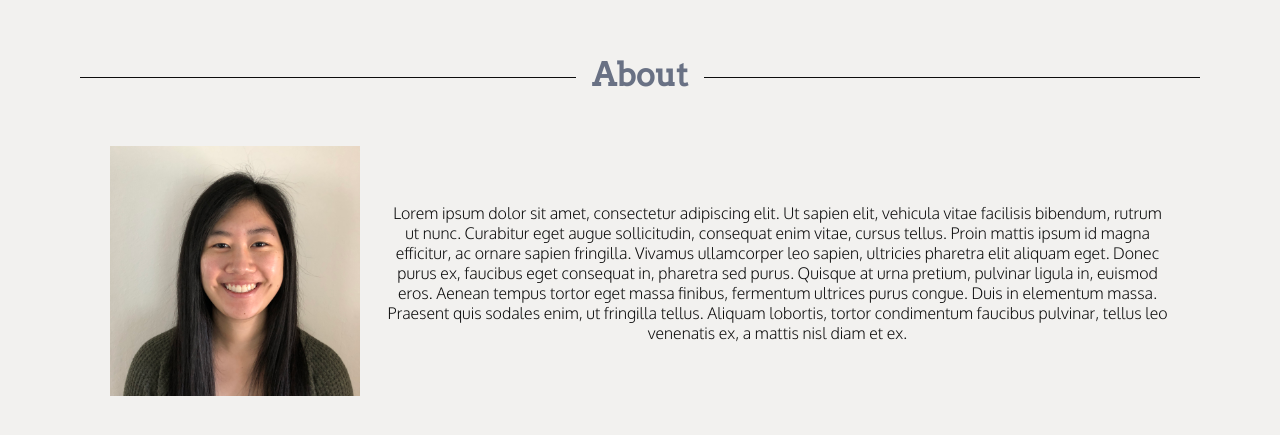
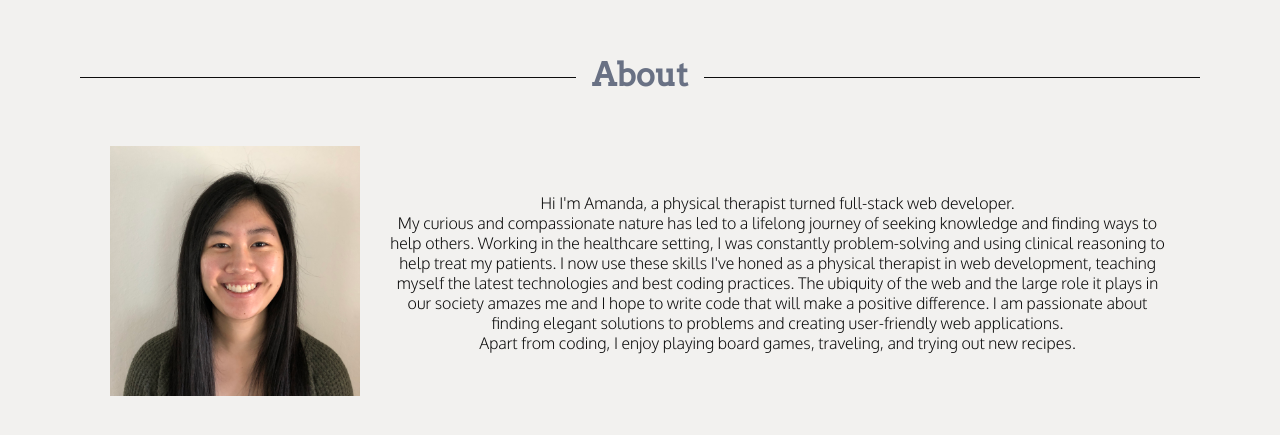
Before and after one commit to amandakso/amandakso.github.io, a React (Create React App) app: page / in a window 1280 px wide. Shown: the part 852-1287 px from the top of the page. Built offline with nearby package versions, Linux system fonts and the light colour scheme.

Commit message:
add details to about section

```diff
--- a/src/components/About.js
+++ b/src/components/About.js
@@ -9,17 +9,21 @@ export default function About() {
       </div>
       <div className="about-item">
         <p>
-          Lorem ipsum dolor sit amet, consectetur adipiscing elit. Ut sapien
-          elit, vehicula vitae facilisis bibendum, rutrum ut nunc. Curabitur
-          eget augue sollicitudin, consequat enim vitae, cursus tellus. Proin
-          mattis ipsum id magna efficitur, ac ornare sapien fringilla. Vivamus
-          ullamcorper leo sapien, ultricies pharetra elit aliquam eget. Donec
-          purus ex, faucibus eget consequat in, pharetra sed purus. Quisque at
-          urna pretium, pulvinar ligula in, euismod eros. Aenean tempus tortor
-          eget massa finibus, fermentum ultrices purus congue. Duis in elementum
-          massa. Praesent quis sodales enim, ut fringilla tellus. Aliquam
-          lobortis, tortor condimentum faucibus pulvinar, tellus leo venenatis
-          ex, a mattis nisl diam et ex.
+          Hi I&apos;m Amanda, a physical therapist turned full-stack web
+          developer.
+          <br />
+          My curious and compassionate nature has led to a lifelong journey of
+          seeking knowledge and finding ways to help others. Working in the
+          healthcare setting, I was constantly problem-solving and using
+          clinical reasoning to help treat my patients. I now use these skills
+          I&apos;ve honed as a physical therapist in web development, teaching
+          myself the latest technologies and best coding practices. The ubiquity
+          of the web and the large role it plays in our society amazes me and I
+          hope to write code that will make a positive difference. I am
+          passionate about finding elegant solutions to problems and creating
+          user-friendly web applications. <br />
+          Apart from coding, I enjoy playing board games, traveling, and trying
+          out new recipes.
         </p>
       </div>
     </div>
```
